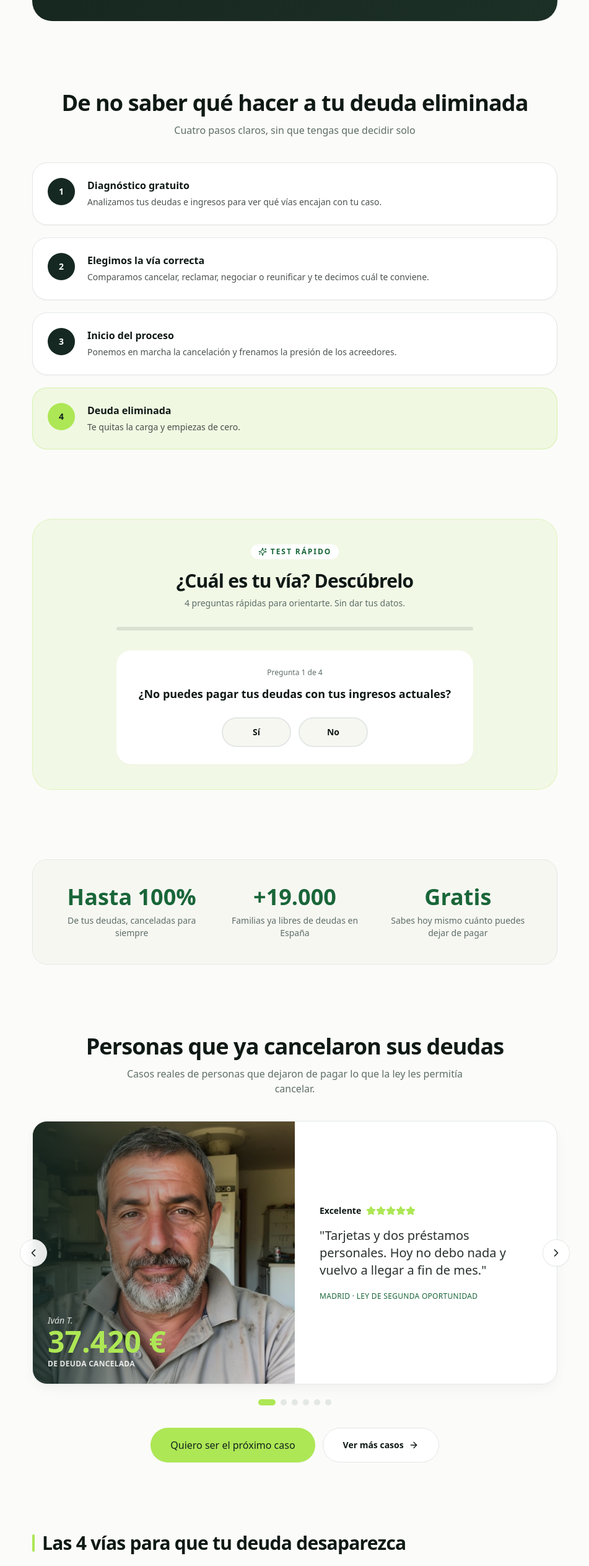
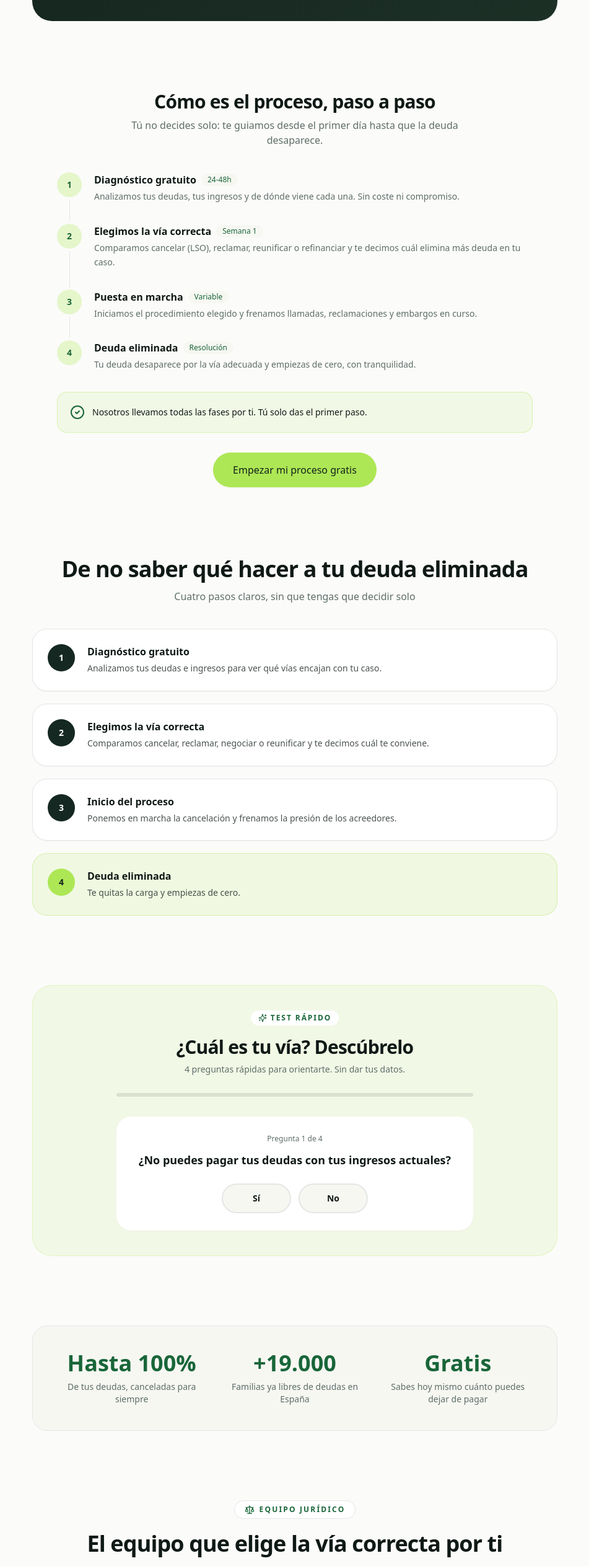
Before and after one commit to Carloslosamac/calma-deudas, a React (Vite) app: page /cancelar-deudas in a window 1280 px wide. Shown: the part 4452-6978 px from the top of the page at 62% size, without its empty margins (164-1115 px from the left). Built offline with nearby package versions, Linux system fonts and the light colour scheme; the HTML template or start-up script is replaced by a standard one.

Commit message:
Changes
Co-authored-by: Carloslosamac <205789006+Carloslosamac@users.noreply.github.com>

```diff
--- a/src/data/seo/content/cancelarDeudas.tsx
+++ b/src/data/seo/content/cancelarDeudas.tsx
@@ -204,6 +204,50 @@ export const cancelarDeudas: MoneyContent = {
     text: "Tú nos cuentas tu situación y nosotros te decimos por dónde tu deuda puede desaparecer. Mientras lo piensas, los intereses crecen y los embargos avanzan. Pide tu estudio gratis ahora.",
   },
   interactive: {
+    legalTimeline: {
+      title: "Cómo es el proceso, paso a paso",
+      subtitle: "Tú no decides solo: te guiamos desde el primer día hasta que la deuda desaparece.",
+      phases: [
+        {
+          title: "Diagnóstico gratuito",
+          duration: "24-48h",
+          text: "Analizamos tus deudas, tus ingresos y de dónde viene cada una. Sin coste ni compromiso.",
+        },
+        {
+          title: "Elegimos la vía correcta",
+          duration: "Semana 1",
+          text: "Comparamos cancelar (LSO), reclamar, reunificar o refinanciar y te decimos cuál elimina más deuda en tu caso.",
+        },
+        {
+          title: "Puesta en marcha",
+          duration: "Variable",
+          text: "Iniciamos el procedimiento elegido y frenamos llamadas, reclamaciones y embargos en curso.",
+        },
+        {
+          title: "Deuda eliminada",
+          duration: "Resolución",
+          text: "Tu deuda desaparece por la vía adecuada y empiezas de cero, con tranquilidad.",
+        },
+      ],
+    },
+    teamCredentials: {
+      title: "El equipo que elige la vía correcta por ti",
+      subtitle:
+        "No eres un número de expediente. Un equipo de abogados especialistas en insolvencia analiza tu caso y lleva el procedimiento de principio a fin.",
+      members: [
+        { name: "Marta Belmonte", role: "Socia directora", credential: "Abogada colegiada · 15 años en insolvencia", photo: team1 },
+        { name: "Javier Ferrer", role: "Abogado concursal sénior", credential: "Especialista en exoneración del pasivo", photo: team2 },
+        { name: "Lucía Ordóñez", role: "Abogada de admisión", credential: "Diagnóstico y viabilidad del caso", photo: team3 },
+        { name: "Andrés Solís", role: "Responsable de litigación", credential: "Representación ante el juzgado", photo: team4 },
+        { name: "Sara Belda", role: "Abogada de litigación", credential: "Oposición a embargos y ejecuciones", photo: team5 },
+        { name: "Nuria Cano", role: "Atención al cliente", credential: "Acompañamiento durante todo el proceso", photo: team6 },
+      ],
+      highlights: [
+        "+19.000 familias sin deudas",
+        "Abogados colegiados",
+        "Presupuesto cerrado desde el inicio",
+      ],
+    },
     simulator: {
       title: "¿Cuánta deuda podrías cancelar?",
       subtitle: "Mueve los controles y compara qué hace cada solución con tu deuda y tu cuota.",
```
